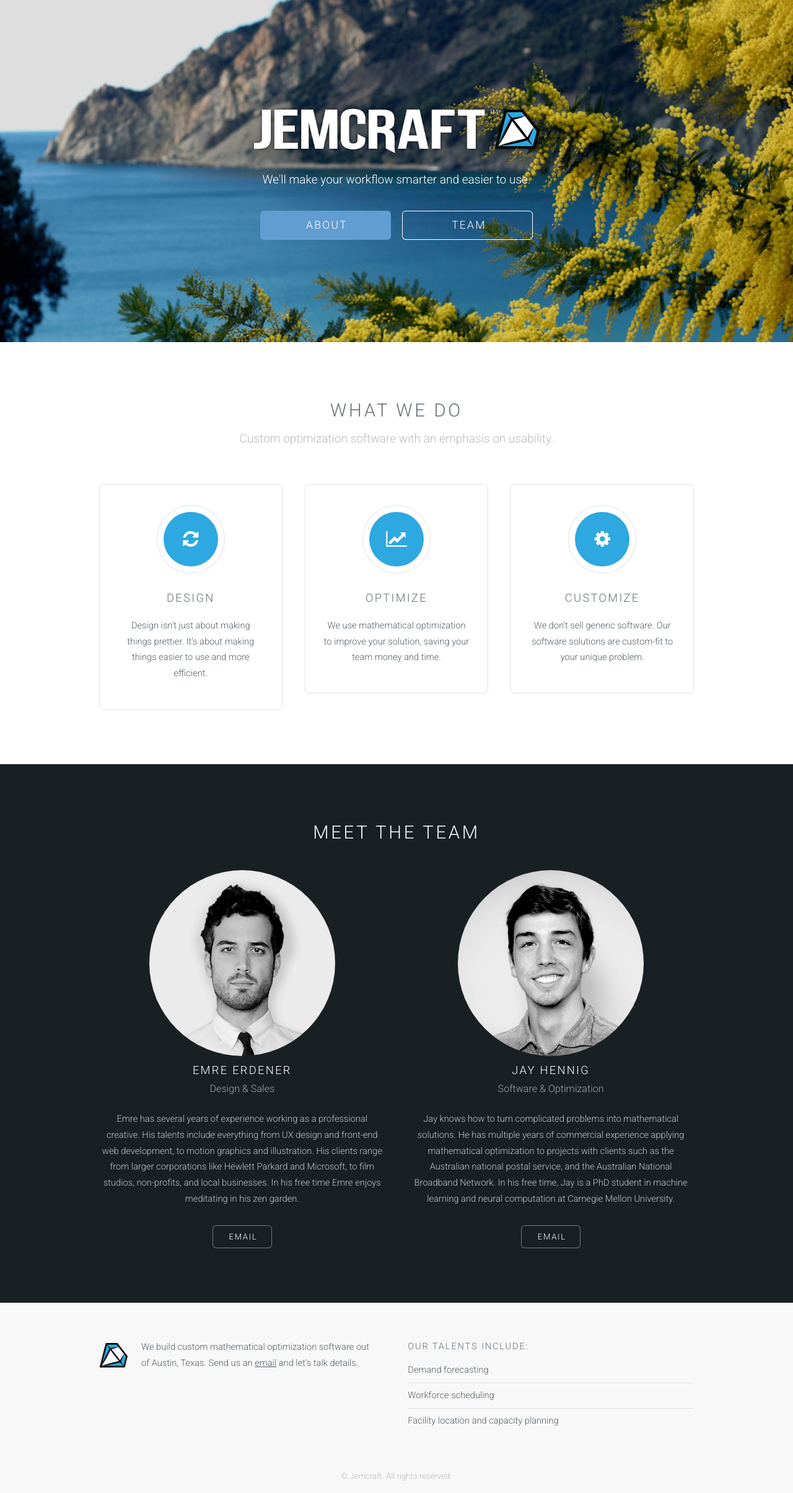
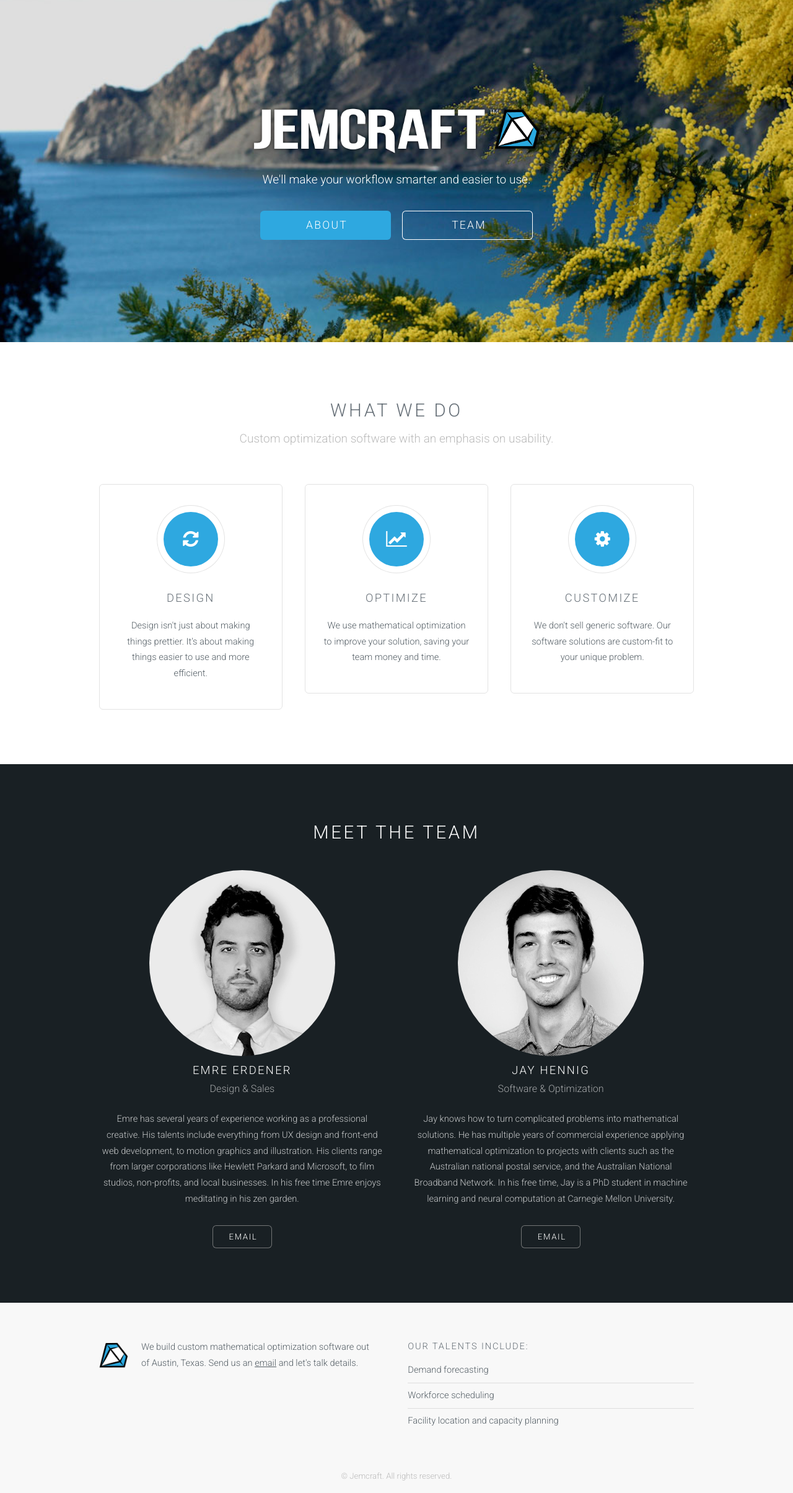
Before and after one commit to Jemcraft/Jemcraft.github.io, a Jekyll site: the page built from index.html, in a window 1280 px wide. Shown: the whole page at 62% size. Built offline with Jekyll 4.4.1, drawn with Linux system fonts in a browser that asks for light colours.

Commit message:
changed one last blue color to logo-blue

```diff
--- a/css/style.css
+++ b/css/style.css
@@ -811,7 +811,7 @@
 		input[type="reset"].special,
 		input[type="button"].special,
 		.button.special {
-			background-color: #629DD1;
+			background-color: #2ea8e0;
 			color: #ffffff !important;
 		}
 
```
